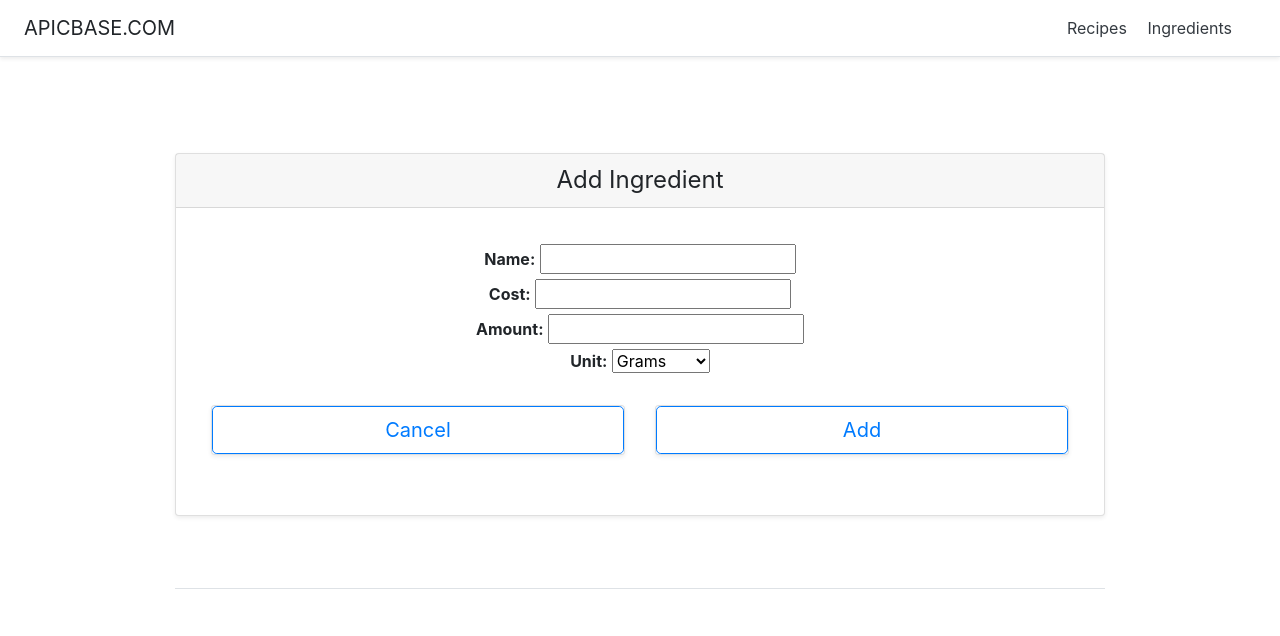
After one commit to ardilafabian/Recipe-Manager-Application, a Django app: page /recipeManager/ingredients/add/ in a window 1280 px wide. The commit adds this page. Shown: the top 636 px of the page. Run offline with Django 3.2, Linux system fonts and the light colour scheme; some libraries are stand-ins or nearby versions.

Commit message:
Finish add ingredient feature

```diff
--- /dev/null
+++ b/recipeManager/templates/recipeManager/addIngredient.html
@@ -0,0 +1,85 @@
+<!DOCTYPE html>
+<!-- saved from url=(0051)https://getbootstrap.com/docs/4.3/examples/pricing/ -->
+<html lang="en">
+<head>
+    <meta http-equiv="Content-Type" content="text/html; charset=UTF-8">
+    <meta name="viewport" content="width=device-width, initial-scale=1, shrink-to-fit=no">
+    <meta name="description" content="">
+    <meta name="author" content="Mark Otto, Jacob Thornton, and Bootstrap contributors">
+    <meta name="generator" content="Jekyll v3.8.5">
+    <title>Recipe Manager</title>
+
+    <link rel="canonical" href="https://getbootstrap.com/docs/4.3/examples/pricing/">
+
+    <!-- Bootstrap core CSS -->
+    {% load static %}
+    <link href="{%static 'recipeManager/bootstrap.min.css'%}" rel="stylesheet" crossorigin="anonymous">
+
+    <!-- Custom styles for this template -->
+    {% load static %}
+    <link href="{% static 'recipeManager/pricing.css' %}" rel="stylesheet">
+
+  </head>
+  <body>
+    <div class="d-flex flex-column flex-md-row align-items-center p-3 px-md-4 mb-3 bg-white border-bottom shadow-sm">
+  <h5 class="my-0 mr-md-auto font-weight-normal">APICBASE.COM</h5>
+  <nav class="my-2 my-md-0 mr-md-3">
+    <a class="p-2 text-dark" href="{% url 'recipeManager:index' %}">Recipes</a>
+    <a class="p-2 text-dark" href="{% url 'recipeManager:ingredients' %}">Ingredients</a>
+  </nav>
+</div>
+
+<!-- HERE START THE CONTENT -->
+
+<div class="pricing-header px-3 py-3 pt-md-5 pb-md-4 mx-auto text-center">
+  <h1 id="ingredientName" class="display-4"></h1>
+</div>
+
+<div class="container">
+  <div class="card-deck mb-3 text-center">
+    <div class="card mb-4 shadow-sm">
+      <form method="post">
+      {% csrf_token %}
+        <div class="card-header">
+          <h4 class="my-0 font-weight-normal">Add Ingredient</h4>
+        </div>
+        <div class="card-body">
+          <ul class="list-unstyled mt-3 mb-4">
+            <li>
+              <label for="id_name"><b>Name:</b></label>
+              <input id="id_name" class="text-dark" type="text" required name="name">
+            </li>
+            <li>
+              <label for="id_cost"><b>Cost:</b></label>
+              <input id="id_cost" class="text-dark" type="number" step="0.01" required name="cost">
+            </li>
+            <li>
+              <label for="id_amount"><b>Amount:</b></label>
+              <input class="text-dark" type="number" name="amount" step="0.01" required id="id_amount">
+            </li>
+            <li>
+              <label class="label" for="id_unit"><b>Unit:</b></label>
+              {{ form.unit }}
+            </li>
+          </ul>
+          <div class="container">
+            <div class="card-deck mb-3 text-center">
+              <div id="cancelButtonSection" class="card mb-4 shadow-sm">
+                <a href="{% url 'recipeManager:ingredients' %}"><button type="button" class="btn btn-lg btn-block btn-outline-primary">Cancel</button></a>
+              </div>
+              <div id="saveButtonSection" class="card mb-4 shadow-sm">
+                <button id="saveButton" type="submit" class="btn btn-lg btn-block btn-outline-primary">Add</button>
+              </div>
+            </div>
+          </div>
+        </div>
+      </form>
+    </div>
+  </div>
+
+  <footer class="pt-4 my-md-5 pt-md-5 border-top"></footer>
+</div>
+
+
+</body>
+</html>
--- a/recipeManager/templates/recipeManager/ingredientDetail.html
+++ b/recipeManager/templates/recipeManager/ingredientDetail.html
@@ -65,11 +65,11 @@
             </li>
             <li>
               <label for="ingredient{{ ingredient.id }}"><b>Cost:</b></label>
-              <input class="text-dark" type="text" name="cost" id="ingredient{{ ingredient.id }}" value="{{ ingredient.cost }}">
+              <input class="text-dark" type="number" step="0.01" name="cost" id="ingredient{{ ingredient.id }}" value="{{ ingredient.cost }}">
             </li>
             <li>
               <label for="ingredient{{ ingredient.id }}"><b>Amount:</b></label>
-              <input class="text-dark" type="text" name="amount" id="ingredient{{ ingredient.id }}" value="{{ ingredient.amount }}">
+              <input class="text-dark" type="number" step="0.01" name="amount" id="ingredient{{ ingredient.id }}" value="{{ ingredient.amount }}">
             </li>
             <li>
               <label class="label" for="ingredient{{ ingredient.id }}"><b>Unit:</b></label>
--- a/recipeManager/templates/recipeManager/ingredients.html
+++ b/recipeManager/templates/recipeManager/ingredients.html
@@ -26,7 +26,7 @@
     <a class="p-2 text-dark" href="{% url 'recipeManager:index' %}">Recipes</a>
     <a class="p-2 text-dark" href="{% url 'recipeManager:ingredients' %}">Ingredients</a>
   </nav>
-  <a class="btn btn-outline-primary" href="https://getbootstrap.com/docs/4.3/examples/pricing/#">Add Ingredient</a>
+  <a class="btn btn-outline-primary" href="{% url 'recipeManager:addIngredient'%}">Add Ingredient</a>
 </div>
 
 <div class="pricing-header px-3 py-3 pt-md-5 pb-md-4 mx-auto text-center">
--- a/recipeManager/urls.py
+++ b/recipeManager/urls.py
@@ -1,5 +1,6 @@
 from django.urls import path
 from . import views
+from django.urls import reverse
 
 app_name = 'recipeManager'
 urlpatterns = [
@@ -8,4 +9,5 @@ urlpatterns = [
     path('<int:pk>/', views.RecipeDetailView.as_view(), name='recipeDetail'),
     path('ingredient/<int:pk>/', views.IngredientDetailView.as_view(), name='ingredientDetail'),
     path('ingredient/<int:ingredient_id>/update/', views.updateIngredient, name='updateIngredient'),
+    path('ingredients/add/', views.AddIngredientView.as_view(), name='addIngredient'),
 ]
--- a/recipeManager/views.py
+++ b/recipeManager/views.py
@@ -27,6 +27,13 @@ class IngredientDetailView(generic.DetailView):
     model = Ingredient
     template_name = 'recipeManager/ingredientDetail.html'
 
+class AddIngredientView(generic.CreateView):
+    model = Ingredient
+    template_name = 'recipeManager/addIngredient.html'
+    fields = ['name', 'cost', 'amount', 'unit']
+    def get_success_url(self):
+        return reverse('recipeManager:ingredientDetail', args=(self.object.id,))
+
 def updateIngredient(request, ingredient_id):
     #print(request.POST)
     ingredient = get_object_or_404(Ingredient, pk=ingredient_id)
```
Also changed, not shown: db.sqlite3.
